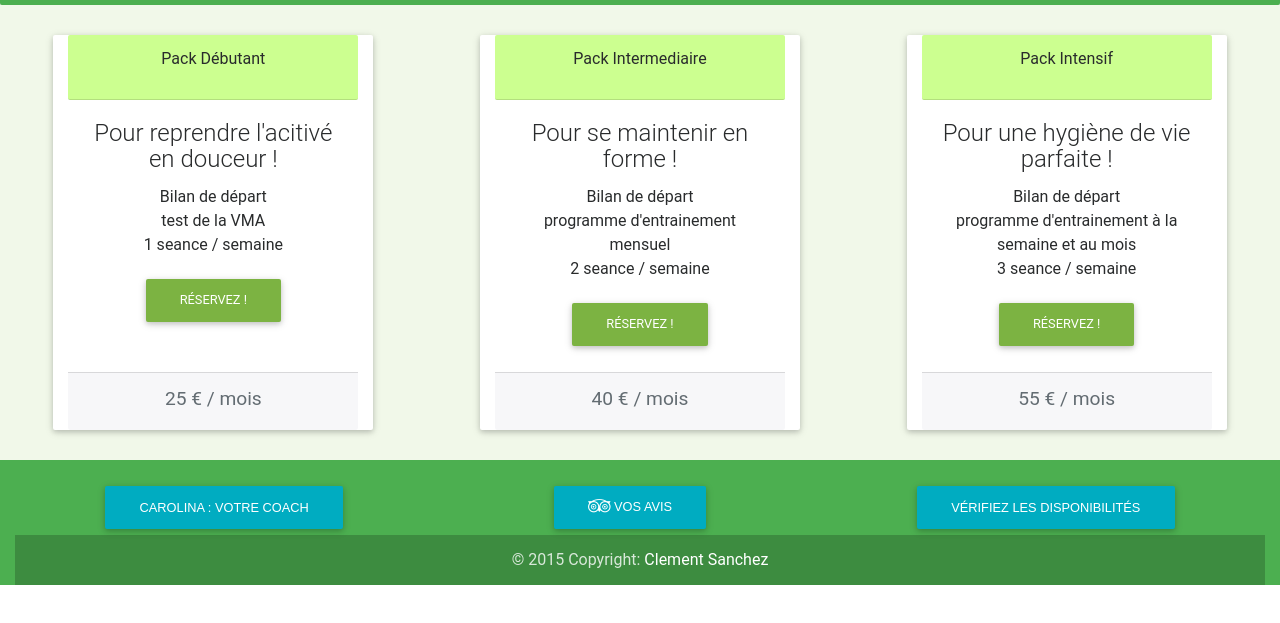
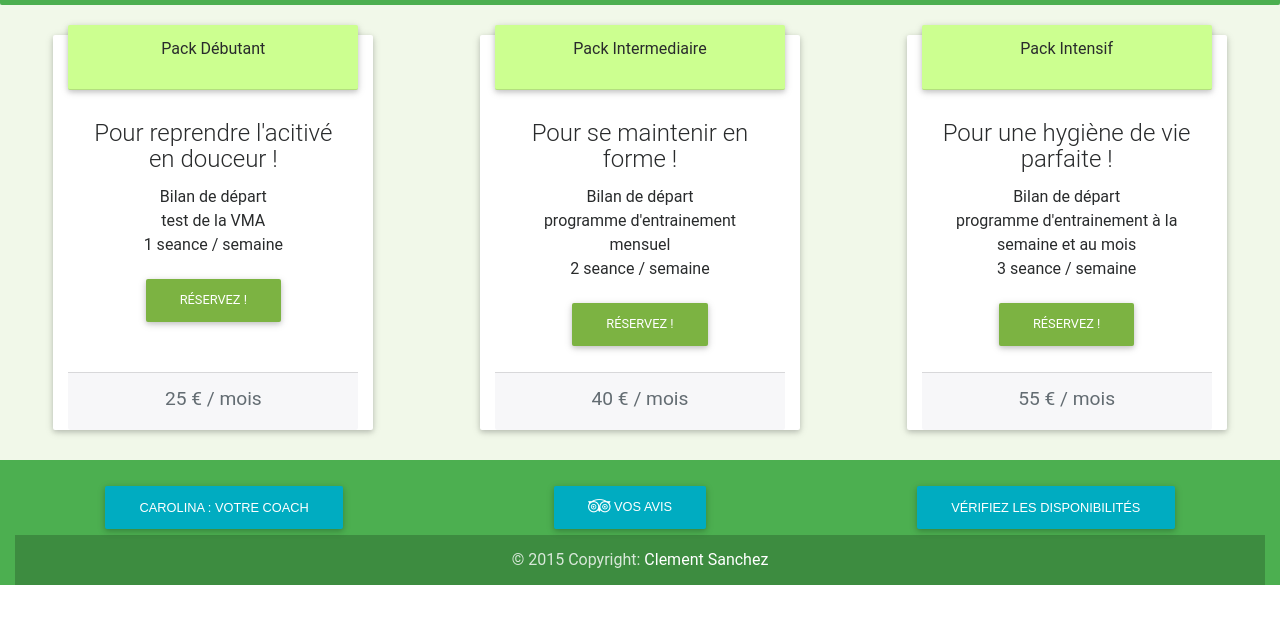
Before and after one commit to Sanchez-Clement/coach, a plain HTML site: page tarif.html in a window 1280 px wide. Shown: the part 51-674 px from the top of the page. Drawn offline with Linux system fonts and the light colour scheme; a script that the page names is missing; a web font is replaced by a local one.

Commit message:
main.css>tarif>add a shadow in card header

```diff
--- a/css/main.css
+++ b/css/main.css
@@ -87,6 +87,8 @@ nav ul {
 }
 main .card-header {
   background-color: #3B8386;
+  position: relative;
+  bottom : 10px;
 }
 
 .tarif {
@@ -96,6 +98,8 @@ main .card-header {
 #foot {
   margin-top: 0;
 }
+
+
 /*********************************************contact****************************************/
 #formulaire, #both {
   margin: auto;
--- a/tarif.html
+++ b/tarif.html
@@ -66,8 +66,8 @@
   <div class="row justify-content-around">
 
 
-  <div class="card text-center col-12 col-md-4 col-lg-3">
-  <div class="card-header light-green accent-1">
+  <div class="card text-center col-12 col-md-4 col-lg-3" id="debutant">
+  <div class="card-header light-green accent-1 z-depth-1">
     <p>Pack Débutant</p>
   </div>
   <div class="card-block">
@@ -85,8 +85,8 @@
   </div>
 </div>
 
-<div class="card text-center col-12 col-md-4 col-lg-3">
-<div class="card-header light-green accent-1">
+<div class="card text-center col-12 col-md-4 col-lg-3" id="intermediaire">
+<div class="card-header light-green accent-1 z-depth-1">
   <p>Pack Intermediaire</p>
 </div>
 <div class="card-block">
@@ -104,8 +104,8 @@
 </div>
 </div>
 
-<div class="card text-center col-12 col-md-4 col-lg-3">
-<div class="card-header light-green accent-1">
+<div class="card text-center col-12 col-md-4 col-lg-3" id="intensif">
+<div class="card-header light-green accent-1 z-depth-1 ">
   <p>Pack Intensif</p>
 </div>
 <div class="card-block">
```
